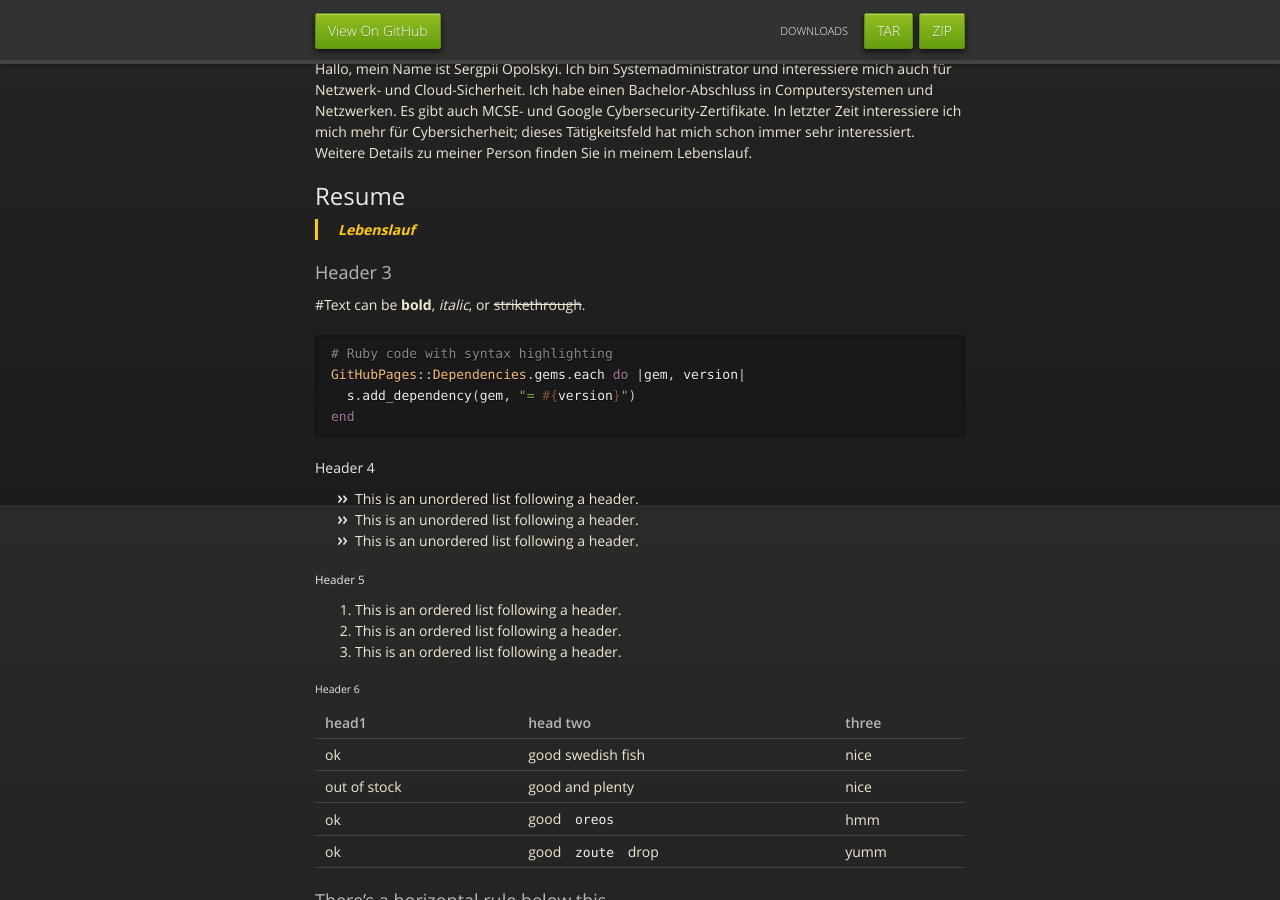
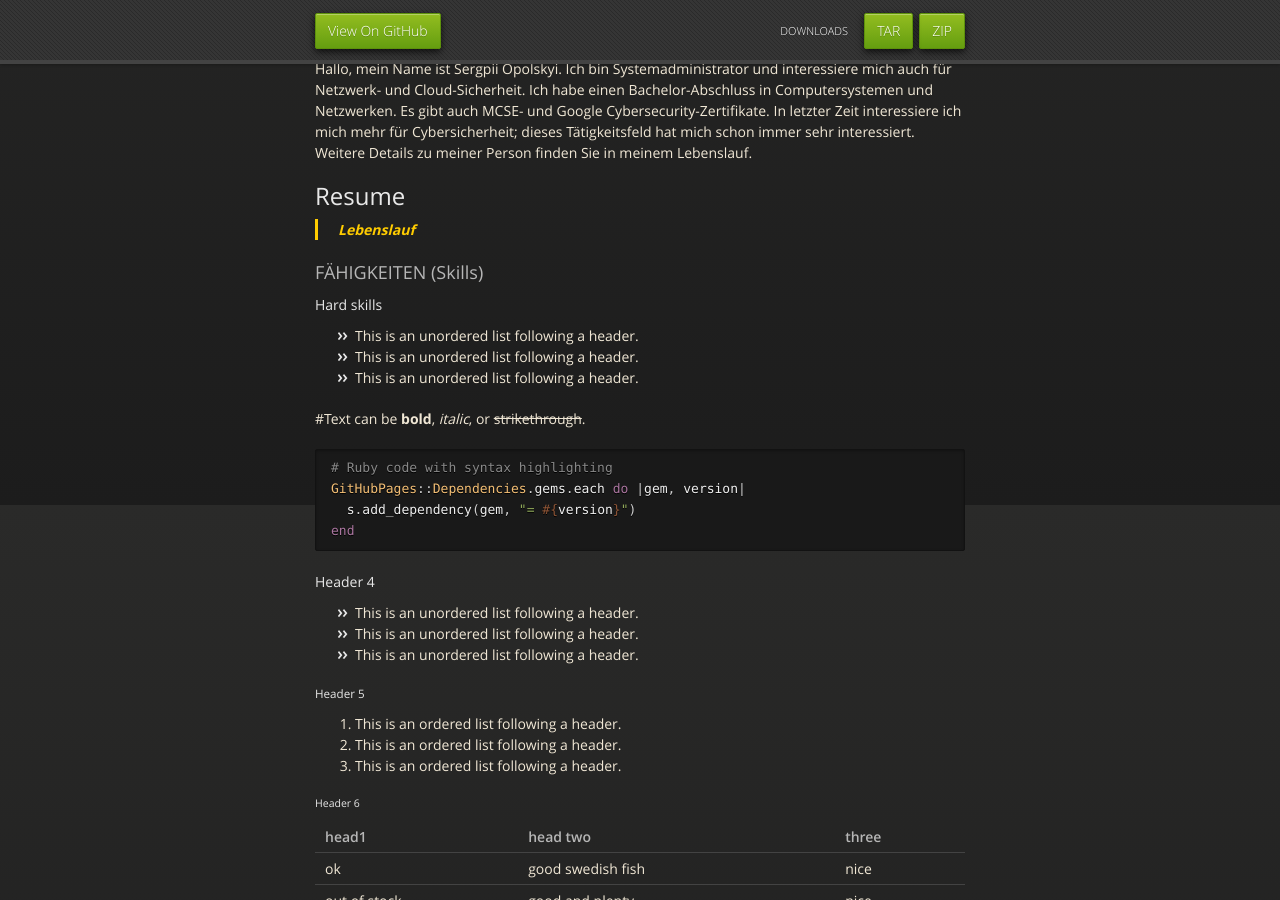
Before and after one commit to serjhubs/Resume, a Jekyll site: the page built from index.md, in a window 1280 px wide and 900 px high, scrolled down 395 px. Built offline with Jekyll 4.4.1, drawn with Linux system fonts in a browser that asks for light colours; the repository's description, which GitHub fills in, is left out.

Commit message:
Update index.md

````diff
--- a/index.md
+++ b/index.md
@@ -37,7 +37,14 @@ Hallo, mein Name ist Sergрii Opolskyi. Ich bin Systemadministrator und interess
 
 
 
-### Header 3
+### FÄHIGKEITEN (Skills)
+#### Hard skills
+
+
+*   This is an unordered list following a header.
+*   This is an unordered list following a header.
+*   This is an unordered list following a header.
+
 #Text can be **bold**, _italic_, or ~~strikethrough~~.
 
 ```ruby
````
